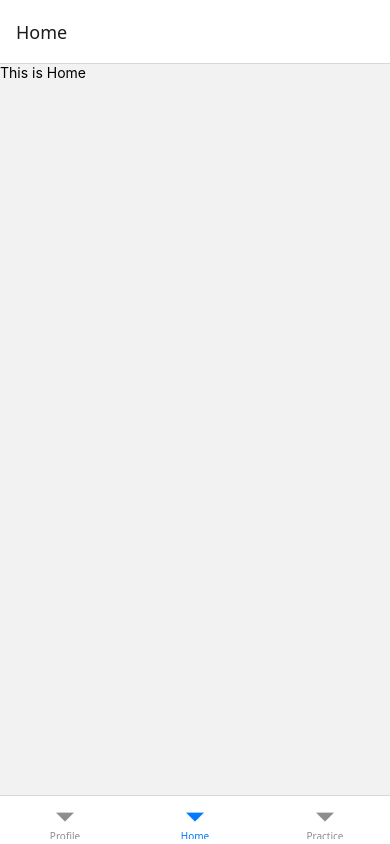
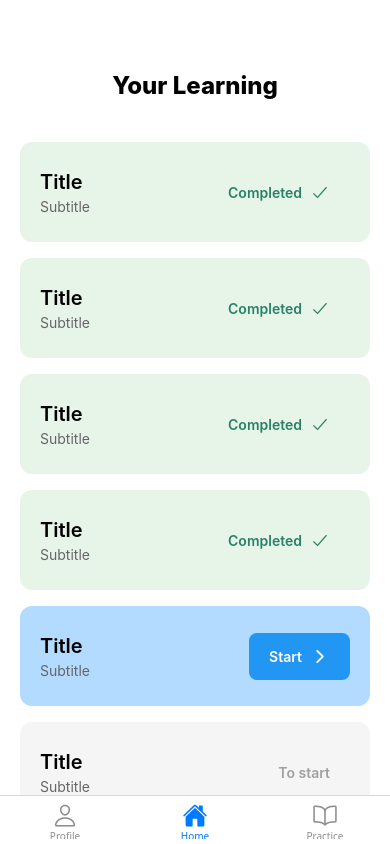
Before and after one commit to chriskhoa/uxdaily, a React Native app in the folder client/: screen /Main in a window 390 px wide. Built offline with nearby package versions, Linux system fonts and the light colour scheme.

Commit message:
more ui design

```diff
--- a/client/App.js
+++ b/client/App.js
@@ -4,6 +4,7 @@ import { createNativeStackNavigator } from "@react-navigation/native-stack";
 import LoginScreen from "./screens/LoginScreen";
 import SignupScreen from "./screens/SignupScreen";
 import MainScreen from "./screens/MainScreen";
+import LessonScreen from "./screens/LessonScreen";
 
 const Stack = createNativeStackNavigator();
 
@@ -17,6 +18,7 @@ export default function App() {
         <Stack.Screen name="Login" component={LoginScreen} />
         <Stack.Screen name="Signup" component={SignupScreen} />
         <Stack.Screen name="Main" component={MainScreen} />
+        <Stack.Screen name="Lesson" component={LessonScreen} />
       </Stack.Navigator>
     </NavigationContainer>
   );
--- /dev/null
+++ b/client/components/ui/Card.js
@@ -0,0 +1,115 @@
+import React from "react";
+import { View, Text, StyleSheet } from "react-native";
+import Button from "./Button";
+
+const Card = ({
+  title = "Title",
+  subtitle = "Subtitle",
+  status = "to start", // 'complete', 'to start', 'start'
+  onPress,
+  ...props
+}) => {
+  const getButtonProps = () => {
+    switch (status) {
+      case "complete":
+        return {
+          text: "Completed",
+          variant: "tertiary",
+          status: "success",
+          rightIcon: "checkmark",
+          showRightIcon: true,
+        };
+      case "start":
+        return {
+          text: "Start",
+          variant: "primary",
+          status: "normal",
+          rightIcon: "chevron-forward",
+          showRightIcon: true,
+        };
+      case "to start":
+        return {
+          text: "To start",
+          variant: "primary",
+          status: "normal",
+          disabled: true,
+        };
+      default:
+        return {
+          text: "Start",
+          variant: "primary",
+          status: "normal",
+        };
+    }
+  };
+
+  const getCardBackgroundColor = () => {
+    switch (status) {
+      case "complete":
+        return "#E7F4E8";
+      case "start":
+        return "#B3DAFF";
+      case "to start":
+        return "#F5F5F5";
+      default:
+        return "#F5F5F5";
+    }
+  };
+
+  return (
+    <View
+      style={[styles.card, { backgroundColor: getCardBackgroundColor() }]}
+      {...props}
+    >
+      {/* Text Content */}
+      <View style={styles.textContainer}>
+        <Text style={styles.title} numberOfLines={1} ellipsizeMode="tail">
+          {title}
+        </Text>
+        <Text style={styles.subtitle} numberOfLines={1} ellipsizeMode="tail">
+          {subtitle}
+        </Text>
+      </View>
+
+      {/* Button */}
+      <View style={styles.buttonContainer}>
+        <Button {...getButtonProps()} onPress={onPress} style={styles.button} />
+      </View>
+    </View>
+  );
+};
+
+const styles = StyleSheet.create({
+  card: {
+    flexDirection: "row",
+    alignItems: "center",
+    justifyContent: "space-between",
+    borderRadius: 12,
+    padding: 20,
+    marginBottom: 16,
+    minHeight: 100,
+  },
+  textContainer: {
+    flex: 1,
+    marginRight: 16,
+    justifyContent: "center",
+  },
+  title: {
+    fontSize: 20,
+    fontWeight: "600",
+    color: "#000000",
+    marginBottom: 4,
+  },
+  subtitle: {
+    fontSize: 14,
+    color: "#666666",
+  },
+  buttonContainer: {
+    flexShrink: 0,
+  },
+  button: {
+    paddingHorizontal: 20,
+  },
+});
+
+export default Card;
--- a/client/screens/HomeScreen.js
+++ b/client/screens/HomeScreen.js
@@ -1,9 +1,45 @@
-import { View, Text } from "react-native";
+import { View, Text, ScrollView } from "react-native";
+import Card from "../components/ui/Card";
+import Typography from "../components/ui/Typography";
 
 function HomeScreen({ navigation, route }) {
   return (
-    <View>
-      <Text>This is Home</Text>
+    <View
+      style={{
+        flex: 1,
+        backgroundColor: "white",
+        alignItems: "center",
+      }}
+      //   contentContainerStyle={{
+      //     alignItems: "center",
+      //     paddingVertical: 20,
+      //   }}
+    >
+      <View
+        style={{
+          marginTop: 70,
+        }}
+      >
+        <Typography variant="h1">Your Learning</Typography>
+      </View>
+
+      <ScrollView
+        style={{
+          width: "100%",
+          marginTop: 20,
+          padding: 20,
+        }}
+      >
+        <Card status="complete" />
+        <Card status="complete" />
+        <Card status="complete" />
+        <Card status="complete" />
+        <Card status="start" onPress={() => navigation.navigate("Lesson")} />
+        <Card status="to start" />
+        <Card status="to start" />
+        <Card status="to start" />
+        <Card status="to start" />
+      </ScrollView>
     </View>
   );
 }
--- /dev/null
+++ b/client/screens/LessonScreen.js
@@ -0,0 +1,11 @@
+import { View, Text } from "react-native";
+
+function LessonScreen({ navigation, route }) {
+  return (
+    <View>
+      <Text>This is lesson</Text>
+    </View>
+  );
+}
+
+export default LessonScreen;
--- a/client/screens/MainScreen.js
+++ b/client/screens/MainScreen.js
@@ -1,5 +1,6 @@
 // with 3 bottom tabs Profile, Home, Practice in the exact order
 import { createBottomTabNavigator } from "@react-navigation/bottom-tabs";
+import Ionicons from "@expo/vector-icons/Ionicons";
 
 import ProfileScreen from "./ProfileScreen";
 import HomeScreen from "./HomeScreen";
@@ -9,7 +10,25 @@ const Tab = createBottomTabNavigator();
 
 function MainScreen() {
   return (
-    <Tab.Navigator initialRouteName="Home">
+    <Tab.Navigator
+      initialRouteName="Home"
+      screenOptions={({ route }) => ({
+        headerShown: false,
+        tabBarIcon: ({ focused, color, size }) => {
+          let iconName;
+
+          if (route.name === "Profile") {
+            iconName = focused ? "person" : "person-outline";
+          } else if (route.name === "Home") {
+            iconName = focused ? "home" : "home-outline";
+          } else if (route.name === "Practice") {
+            iconName = focused ? "book" : "book-outline";
+          }
+
+          return <Ionicons name={iconName} size={size} color={color} />;
+        },
+      })}
+    >
       <Tab.Screen name="Profile" component={ProfileScreen} />
       <Tab.Screen name="Home" component={HomeScreen} />
       <Tab.Screen name="Practice" component={PracticeScreen} />
--- a/client/screens/PracticeScreen.js
+++ b/client/screens/PracticeScreen.js
@@ -2,7 +2,15 @@ import { View, Text } from "react-native";
 
 function PracticeScreen({ navigation, route }) {
   return (
-    <View>
+    <View
+      style={{
+        flex: 1,
+        justifyContent: "center",
+        alignItems: "center",
+        backgroundColor: "white",
+        gap: 30,
+      }}
+    >
       <Text>This is Practice</Text>
     </View>
   );
--- a/client/screens/ProfileScreen.js
+++ b/client/screens/ProfileScreen.js
@@ -2,7 +2,15 @@ import { View, Text } from "react-native";
 
 function ProfileScreen({ navigation, route }) {
   return (
-    <View>
+    <View
+      style={{
+        flex: 1,
+        justifyContent: "center",
+        alignItems: "center",
+        backgroundColor: "white",
+        gap: 30,
+      }}
+    >
       <Text>This is Profile</Text>
     </View>
   );
```
